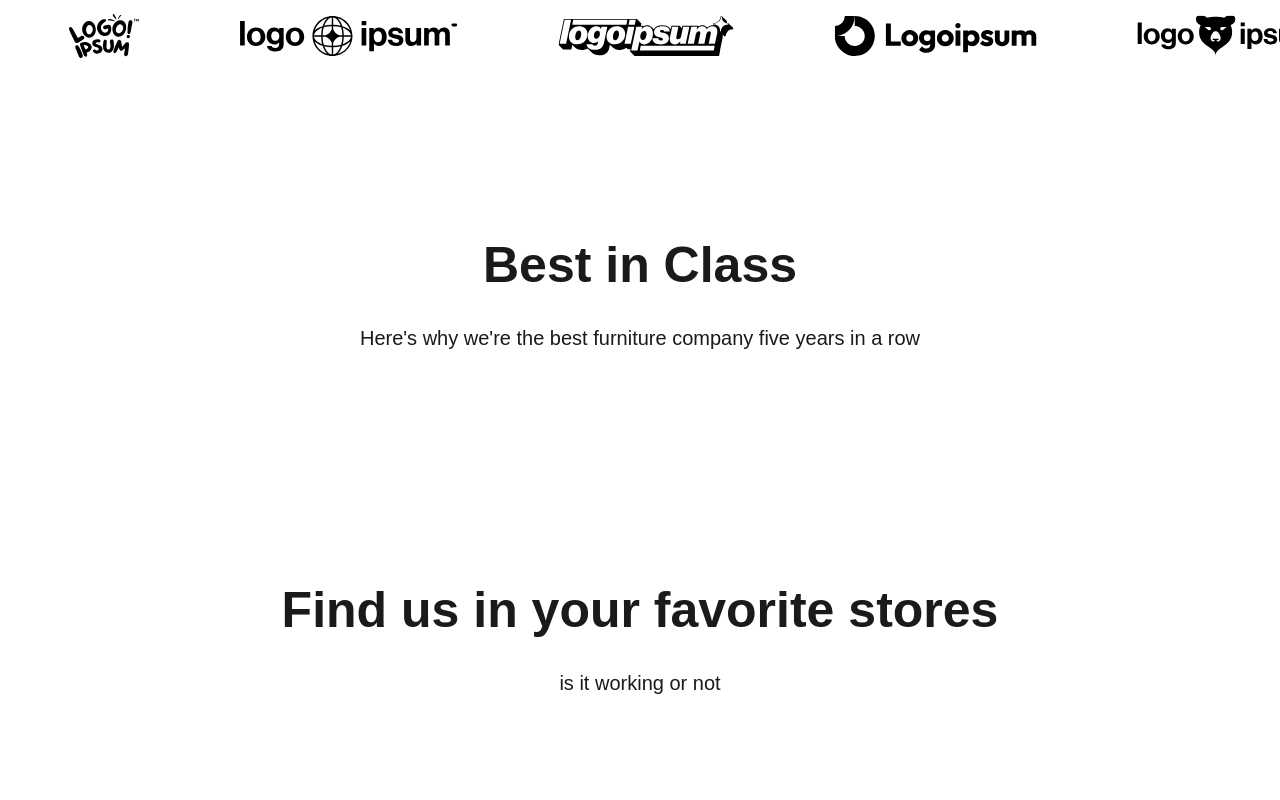
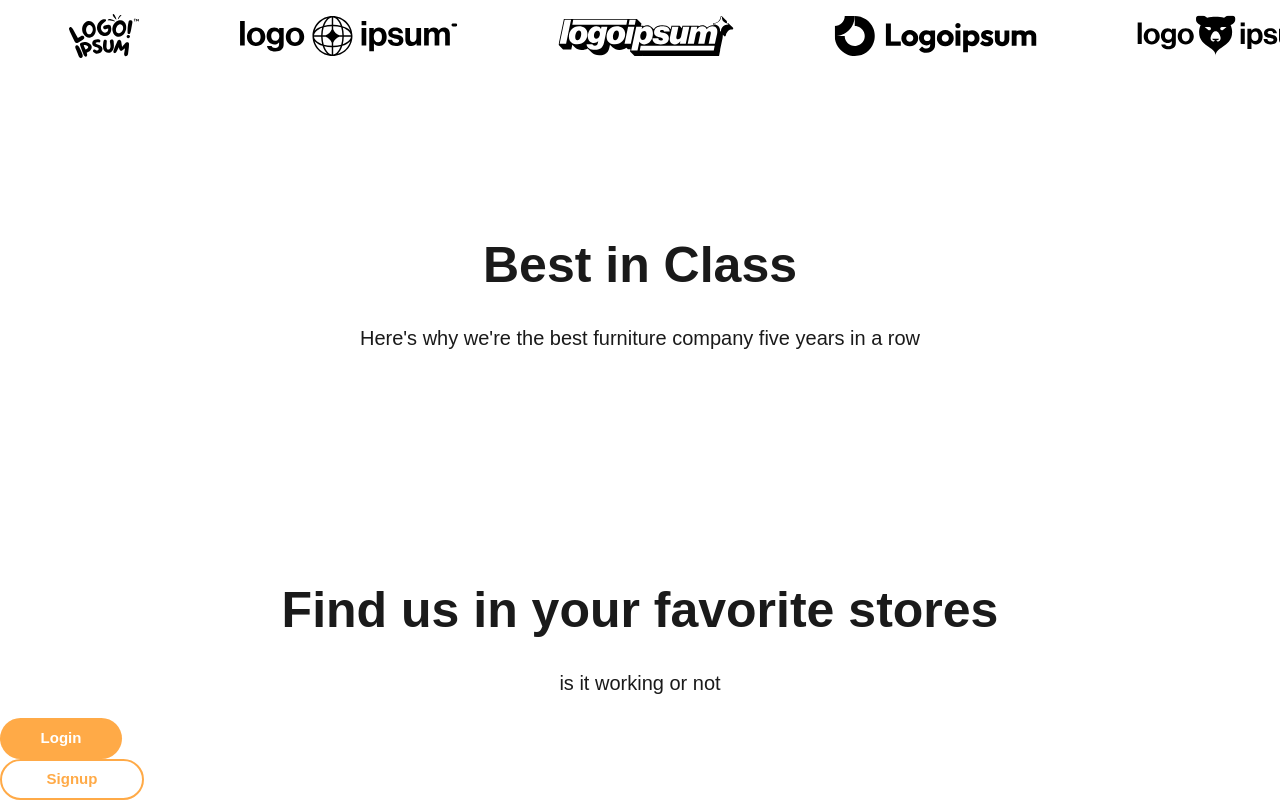
Before and after one commit to y17godara/Ui-WebsiteProject, a React (Vite) app: page / in a window 1280 px wide. Shown: the part 1036-1836 px from the top of the page. Before the commit the page ends 1754 px from the top, so only its background shows below. Built offline with nearby package versions, Linux system fonts and the light colour scheme; a web font is replaced by a local one.

Commit message:
button component setup
button-pri and button-sec setup as  component

```diff
--- /dev/null
+++ b/src/components/Button/Button_pri.jsx
@@ -0,0 +1,18 @@
+import React from 'react';
+
+export const Button_pri = ({ text, padding }) => {
+    return (
+        <>
+            <div>
+                <button
+                    className={`
+               ${padding || 'px-4 py-6'} button`}>
+                    <span>{text}</span>
+                </button>
+            </div>
+
+        </>
+    )
+}
+
+export default Button_pri;
--- /dev/null
+++ b/src/components/Button/Button_sec.jsx
@@ -0,0 +1,18 @@
+import React from 'react';
+
+export const Button_sec = ({ text, padding }) => {
+    return (
+        <>
+            <div>
+                <button
+                    className={`
+               ${padding || 'px-4 py-6'} button-2`}>
+                    <span>{text}</span>
+                </button>
+            </div>
+
+        </>
+    )
+}
+
+export default Button_sec;
--- /dev/null
+++ b/src/components/Heading/Heading.jsx
@@ -0,0 +1,14 @@
+import React from 'react';
+
+export const Heading = ({ heading, paragraph }) => {
+    return (
+        <>
+            <div>
+                <h1 className='flex text-[4rem] text-[#1A1A1A] font-black align-center justify-center text-center items-center sm:text-[5rem]'>{heading}</h1>
+                <p className='flex text-[1.5rem] my-8 text-[#1A1A1A] align-center justify-center text-center items-center sm:text-[2rem]'>{paragraph}</p>
+            </div>
+        </>
+    )
+}
+
+export default Heading;
--- a/src/components/Title/Title.jsx
+++ /dev/null
@@ -1,25 +0,0 @@
-import React from 'react';
-import './Title.module.css';
-
-export const Title = ({ heading, paragraph }) => {
-    return (
-        <>
-
-            <div className={StylePropertyMap.title}>
-                <div className={StylePropertyMap.title_box}>
-                    <h1 className='flex text-[4rem] text-[#1A1A1A] font-black align-center justify-center text-center items-center sm:text-[5rem]'>{heading}</h1>
-                    <p className='flex text-[1.5rem] my-8 text-[#1A1A1A] align-center justify-center text-center items-center sm:text-[2rem]'>{paragraph}</p>
-                </div>
-            </div>
-
-
-            {/* <div>
-                <h1 className='flex text-[4rem] text-[#1A1A1A] font-black align-center justify-center text-center items-center sm:text-[5rem]'>Find us in your favorite stores</h1>
-                <p className='flex text-[1.5rem] my-8 text-[#1A1A1A] align-center justify-center text-center items-center sm:text-[2rem]'>And many other top retailers</p>
-            </div> */}
-
-        </>
-    )
-}
-
-export default Title;
--- a/src/pages/Home.jsx
+++ b/src/pages/Home.jsx
@@ -9,7 +9,9 @@ import storeLogooooo from '../static/assets/logoStore5.svg';
 
 // Test
 import {
-  Title,
+  Heading,
+  Button_pri,
+  Button_sec,
 } from "../components/IndexComponents";
 
 const Home = () => {
@@ -82,7 +84,10 @@ const Home = () => {
           </div>
           {/* Best in Class Section */}
 
-          <Title heading="Find us in your favorite stores" paragraph="is it working or not" />
+          <Heading heading="Find us in your favorite stores" paragraph="is it working or not" />
+          <Button_pri text="Login"/>
+          <Button_sec text="Signup" />
+
 
         </div>
 
```
Also changed, not shown: src/components/IndexComponents.jsx (+6 -2 lines), src/components/Heading/Title.module.css (added).
